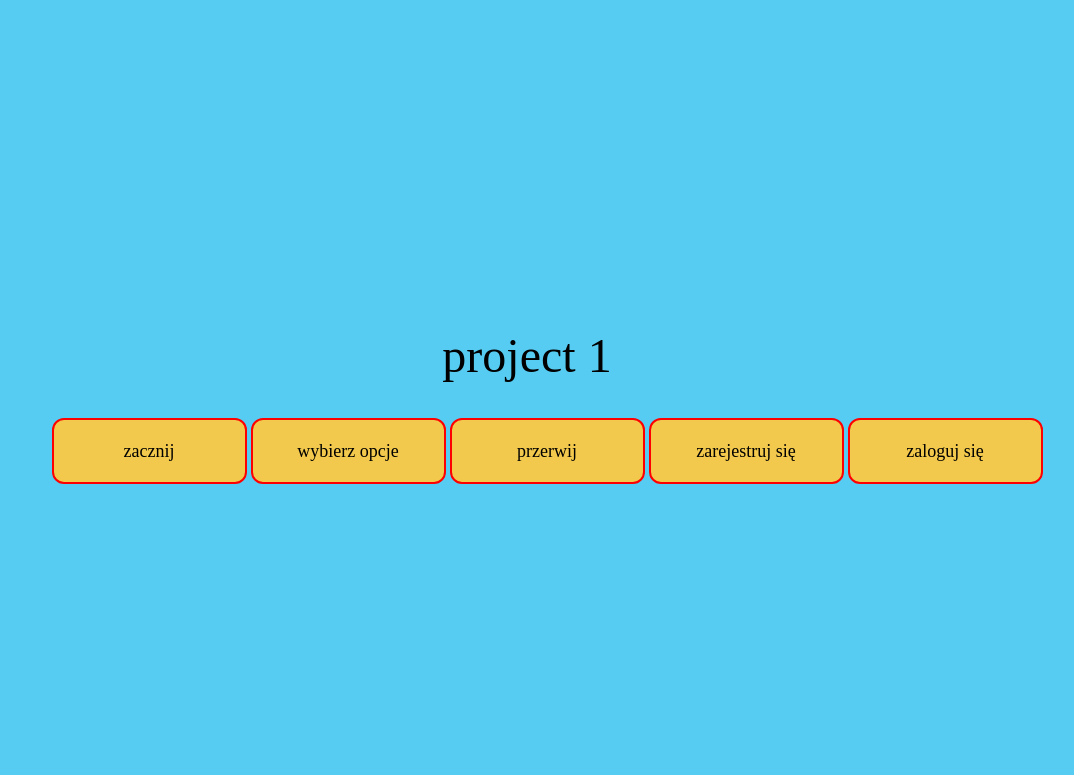
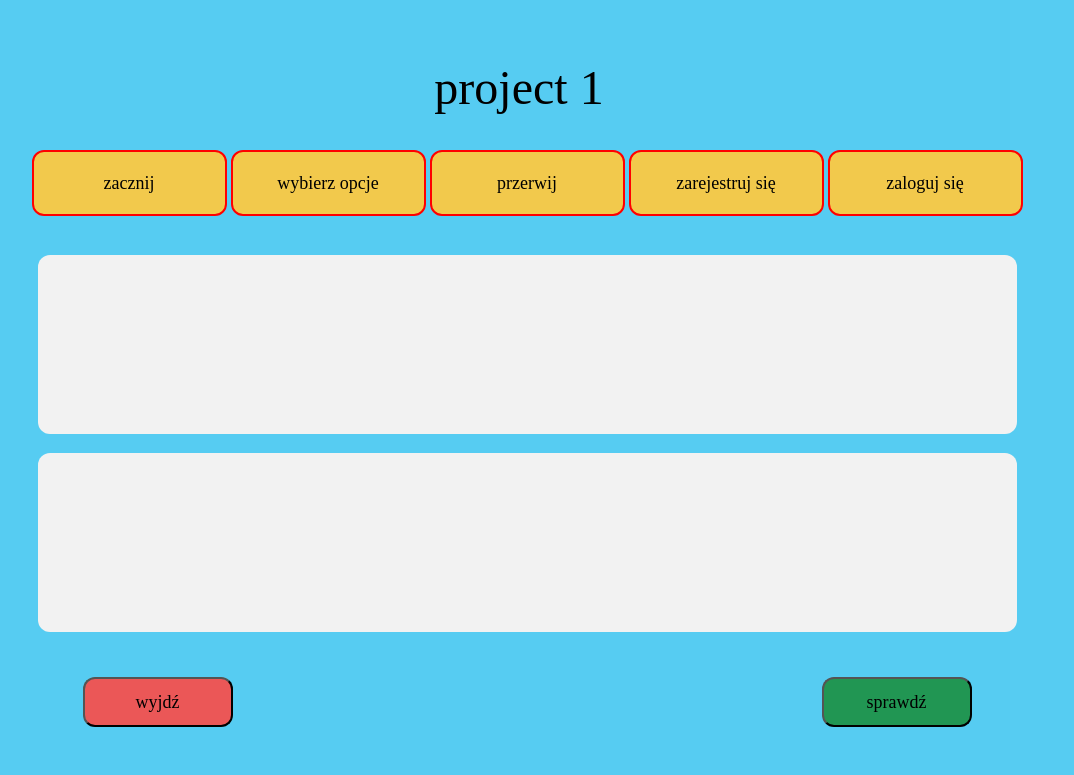
Before and after one commit to doneilprakapawecz/practice, a website built with webpack: page src/pages/practice.html in a window 1280 px wide. Shown: the whole page, without its empty margins (113-1187 px from the left). Built offline with nearby package versions, Linux system fonts and the light colour scheme.

Commit message:
main section

```diff
--- a/src/pages/practice.html
+++ b/src/pages/practice.html
@@ -19,7 +19,12 @@
         </ul>
     </header>
     <main class="main">
-
+        <div class="screen"></div>
+        <input type="text" class="screen">
+        <div class="buttons-section">
+            <button class="button button-left">wyjdź</button>
+            <button class="button button-right">sprawdź</button>
+        </div>
     </main>
     <footer class="footer">
 
--- a/src/scss/main.scss
+++ b/src/scss/main.scss
@@ -10,6 +10,7 @@ body {
   align-items: center;
   justify-content: center;
   min-height: 100vh;
+  flex-direction: column;
 }
 
 .first-header {
@@ -17,6 +18,7 @@ body {
   font-weight: 300;
   font-size: 48px;
   line-height: 56px;
+  width: 979px;
 }
 
 .list {
@@ -24,6 +26,7 @@ body {
   display: flex;
   justify-content: space-between;
   font-size: 18px;
+  padding: 0;
 }
 
 .list-element {
@@ -37,3 +40,42 @@ body {
   margin: 2px;
   border-radius: 12px;
 }
+
+.main {
+  width: 979px;
+}
+
+.screen {
+  width: 100%;
+  height: 179px;
+  background-color: #f2f2f2;
+  border: none;
+  padding: 0;
+  border-radius: 12px;
+  margin-top: 19px;
+}
+
+.buttons-section {
+  width: 100%;
+  display: flex;
+  justify-content: space-between;
+  padding: 45px;
+  box-sizing: border-box;
+}
+
+button {
+  width: 150px;
+  height: 50px;
+  border-radius: 12px;
+  font-size: 18px;
+  line-height: 21px;
+  color: black;
+}
+
+.button-left {
+  background-color: #eb5757;
+}
+
+.button-right {
+  background-color: #219653;
+}
```
